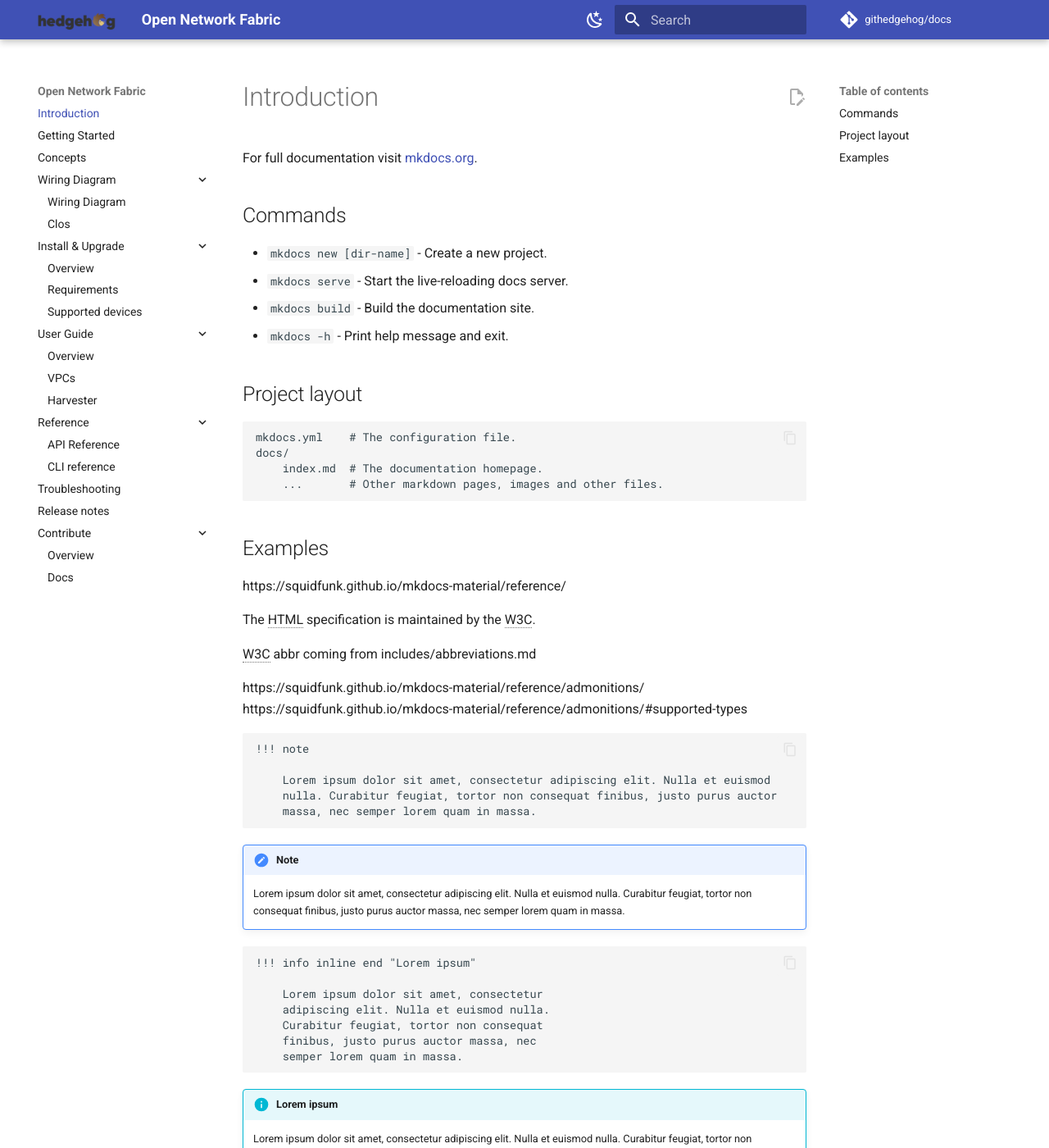
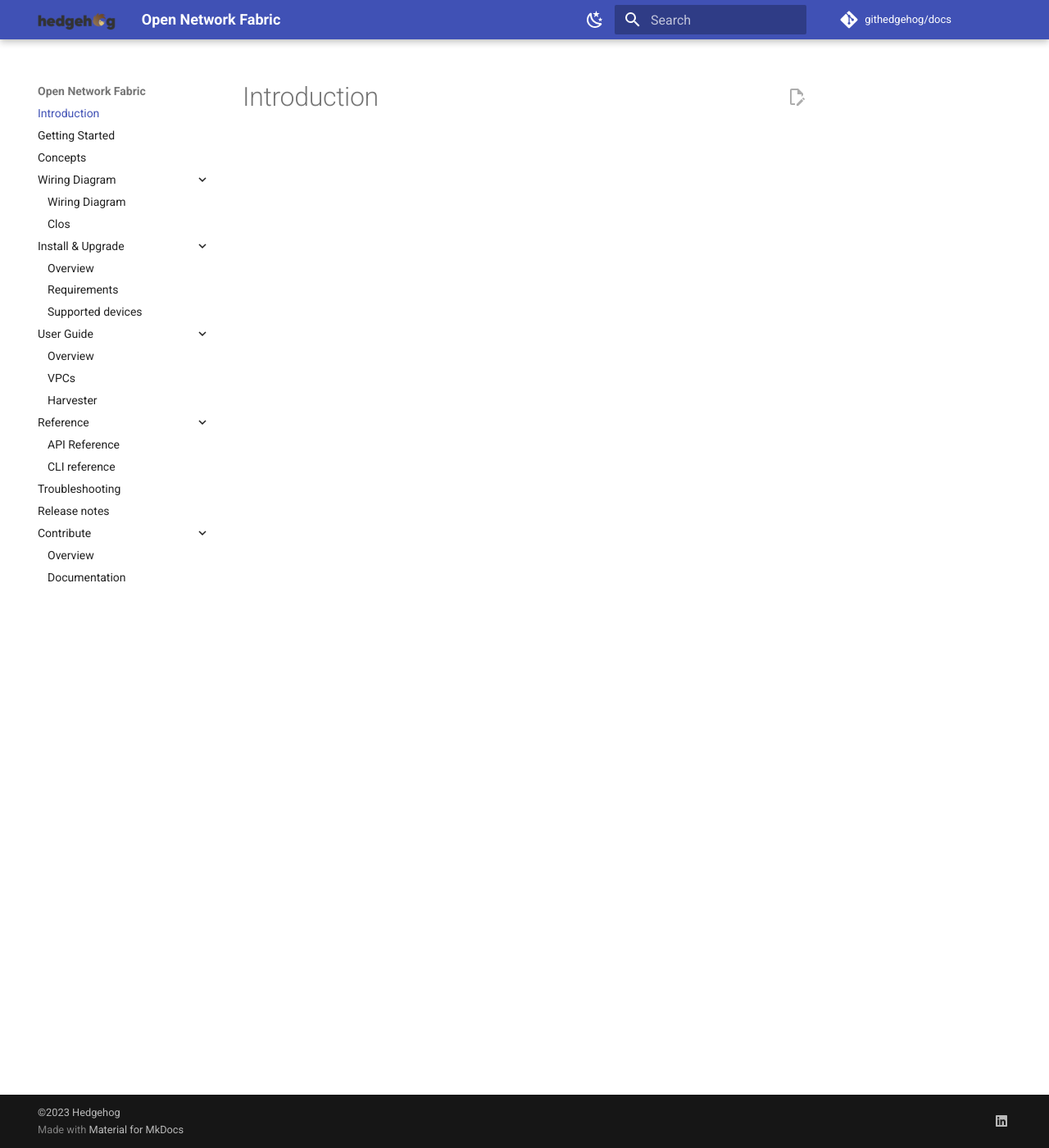
Before and after one commit to githedgehog/docs, an MkDocs documentation site: the page built from docs/index.md, in a window 1280 px wide and 1400 px high. Shown: the whole window at 82% size. Built offline with MkDocs 1.6.1 and Material for MkDocs 9.7.7, drawn with Linux system fonts in a browser that asks for light colours; emoji names are drawn with the system emoji font; comment, search, counter and statistics services are not loaded; the version menu is left out; some of the changed text lies outside the part shown.

Commit message:
Update how to for docs

````diff
--- a/docs/index.md
+++ b/docs/index.md
@@ -1,165 +1 @@
 # Introduction
-
-For full documentation visit [mkdocs.org](https://www.mkdocs.org).
-
-## Commands
-
-* `mkdocs new [dir-name]` - Create a new project.
-* `mkdocs serve` - Start the live-reloading docs server.
-* `mkdocs build` - Build the documentation site.
-* `mkdocs -h` - Print help message and exit.
-
-## Project layout
-
-    mkdocs.yml    # The configuration file.
-    docs/
-        index.md  # The documentation homepage.
-        ...       # Other markdown pages, images and other files.
-
-
-## Examples
-
-https://squidfunk.github.io/mkdocs-material/reference/
-
-The HTML specification is maintained by the W3C.
-
-*[HTML]: Hyper Text Markup Language
-
-W3C abbr coming from includes/abbreviations.md
-
-
-https://squidfunk.github.io/mkdocs-material/reference/admonitions/
-https://squidfunk.github.io/mkdocs-material/reference/admonitions/#supported-types
-
-```markdown
-!!! note
-
-    Lorem ipsum dolor sit amet, consectetur adipiscing elit. Nulla et euismod
-    nulla. Curabitur feugiat, tortor non consequat finibus, justo purus auctor
-    massa, nec semper lorem quam in massa.
-```
-
-!!! note
-
-    Lorem ipsum dolor sit amet, consectetur adipiscing elit. Nulla et euismod
-    nulla. Curabitur feugiat, tortor non consequat finibus, justo purus auctor
-    massa, nec semper lorem quam in massa.
-
-```markdown
-!!! info inline end "Lorem ipsum"
-
-    Lorem ipsum dolor sit amet, consectetur
-    adipiscing elit. Nulla et euismod nulla.
-    Curabitur feugiat, tortor non consequat
-    finibus, justo purus auctor massa, nec
-    semper lorem quam in massa.
-```
-
-!!! info end "Lorem ipsum"
-
-    Lorem ipsum dolor sit amet, consectetur
-    adipiscing elit. Nulla et euismod nulla.
-    Curabitur feugiat, tortor non consequat
-    finibus, justo purus auctor massa, nec
-    semper lorem quam in massa.
-
-``` py
-import tensorflow as tf
-```
-
-``` py title="bubble_sort.py" hl_lines="2 3" linenums="1"
-def bubble_sort(items):
-    for i in range(len(items)):
-        for j in range(len(items) - 1 - i):
-            if items[j] > items[j + 1]:
-                items[j], items[j + 1] = items[j + 1], items[j]
-```
-
-``` yaml
-theme:
-  features:
-    - content.code.annotate # (1)
-```
-
-1.  :man_raising_hand: I'm a code annotation! I can contain `code`, __formatted
-    text__, images, ... basically anything that can be written in Markdown.
-
-
-
-=== "C"
-
-    ``` c
-    #include <stdio.h>
-
-    int main(void) {
-      printf("Hello world!\n");
-      return 0;
-    }
-    ```
-
-=== "C++"
-
-    ``` c++
-    #include <iostream>
-
-    int main(void) {
-      std::cout << "Hello world!" << std::endl;
-      return 0;
-    }
-    ```
-
-
-| Method      | Description                          |
-| :---------- | :----------------------------------- |
-| `GET`       | :material-check:     Fetch resource  |
-| `PUT`       | :material-check-all: Update resource |
-| `DELETE`    | :material-close:     Delete resource |
-
-
-``` mermaid
-graph LR
-  A[Start] --> B{Error?};
-  B -->|Yes| C[Hmm...];
-  C --> D[Debug];
-  D --> B;
-  B ---->|No| E[Yay!];
-```
-
-``` mermaid
-sequenceDiagram
-  autonumber
-  Alice->>John: Hello John, how are you?
-  loop Healthcheck
-      John->>John: Fight against hypochondria
-  end
-  Note right of John: Rational thoughts!
-  John-->>Alice: Great!
-  John->>Bob: How about you?
-  Bob-->>John: Jolly good!
-```
-
-Text can be {--deleted--} and replacement text {++added++}. This can also be
-combined into {~~one~>a single~~} operation. {==Highlighting==} is also
-possible {>>and comments can be added inline<<}.
-
-{==
-
-Formatting can also be applied to blocks by putting the opening and closing
-tags on separate lines and adding new lines between the tags and the content.
-
-==}
-
-++ctrl+alt+del++
-
-
-``` markdown
-:fontawesome-regular-face-laugh-wink:
-:fontawesome-brands-twitter:{ .twitter }
-```
-
-:fontawesome-regular-face-laugh-wink:
-:fontawesome-brands-twitter:{ .twitter }
-
-https://github.com/mkdocstrings/autorefs
-
-(test url)[https://test.githedgehog.com]
````
Also changed, not shown: docs/contribute/docs.md (+205 -0 lines).
